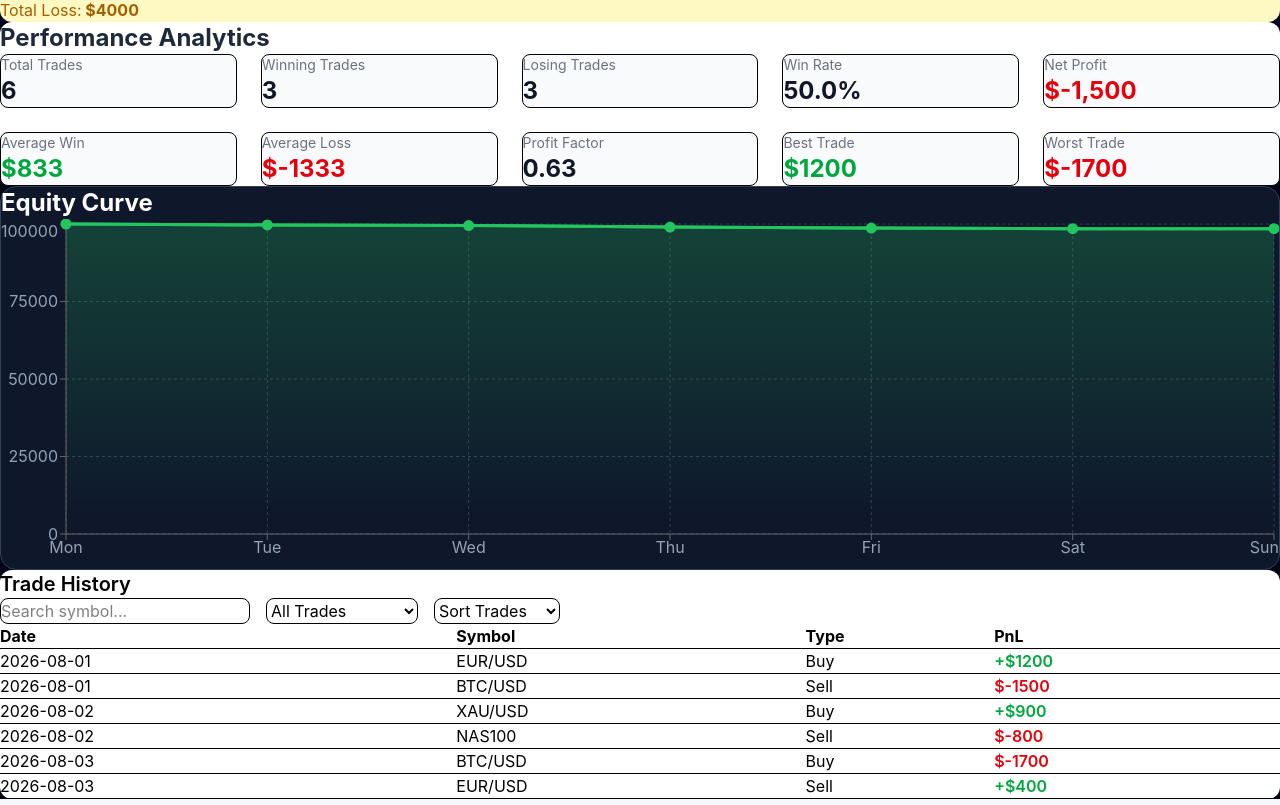
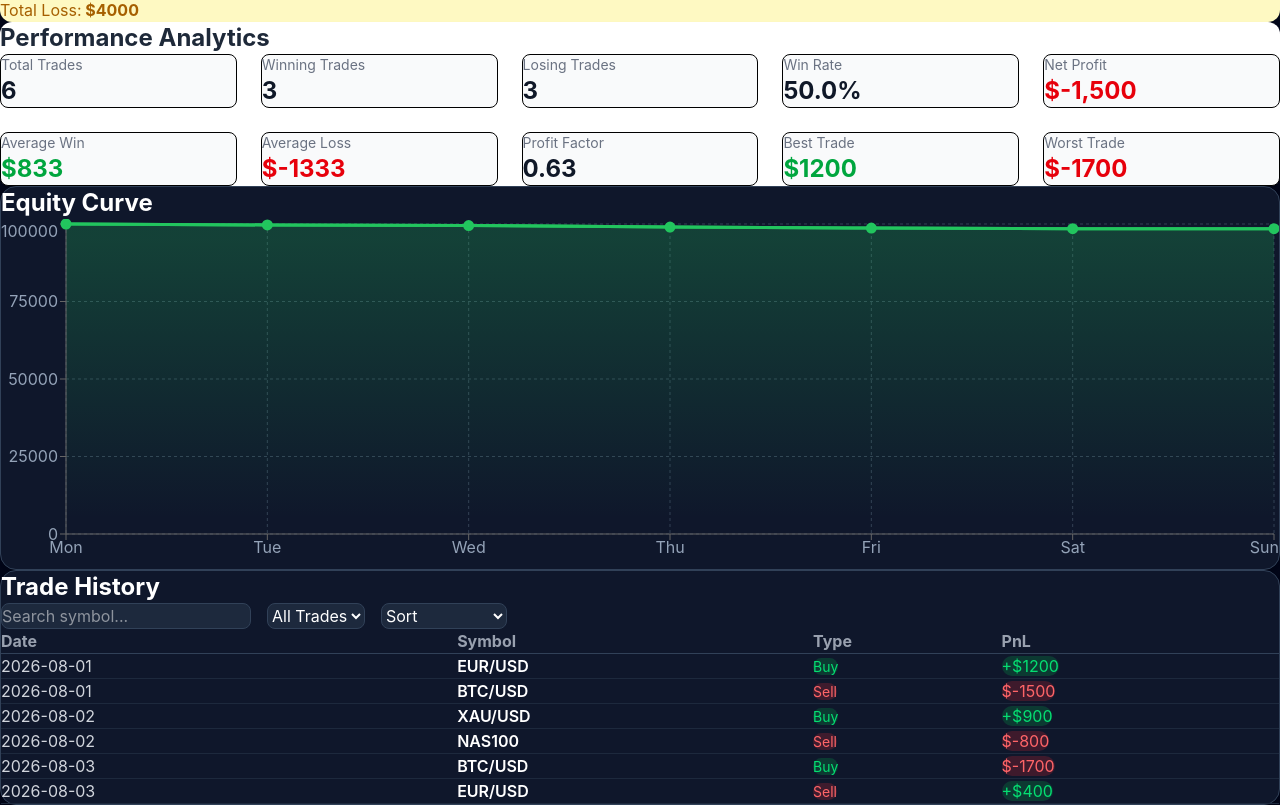
Before and after one commit to nehau072/Trading-risk-dashboard, a React (Vite) app: page / in a window 1280 px wide. Shown: the part 450-1255 px from the top of the page. Built offline with nearby package versions, Linux system fonts and the light colour scheme.

Commit message:
Upgrade trade table UI with dark theme and badges

```diff
--- a/src/components/Dashboard/TradeTable.jsx
+++ b/src/components/Dashboard/TradeTable.jsx
@@ -1,39 +1,45 @@
 import { useState } from "react";
 import trades from "../../data/trades";
 
-const TradeTable = () => {
+
+function TradeTable() {
 
   const [search, setSearch] = useState("");
   const [filter, setFilter] = useState("All");
   const [sort, setSort] = useState("default");
 
 
+
   const filteredTrades = trades
-    .filter((trade) => {
+    .filter((trade)=>{
 
-      const matchesSearch = trade.symbol
+      const searchMatch =
+        trade.symbol
           .toLowerCase()
           .includes(search.toLowerCase());
 
 
-      const matchesFilter =
+      const filterMatch =
         filter === "All" ||
         (filter === "Profit" && trade.pnl > 0) ||
         (filter === "Loss" && trade.pnl < 0);
 
 
-      return matchesSearch && matchesFilter;
+      return searchMatch && filterMatch;
 
     })
-    .sort((a, b) => {
 
-      if (sort === "profit") {
+    .sort((a,b)=>{
+
+      if(sort === "profit"){
         return b.pnl - a.pnl;
       }
 
-      if (sort === "loss") {
+
+      if(sort === "loss"){
         return a.pnl - b.pnl;
       }
+
 
       return 0;
 
@@ -41,13 +47,17 @@ const TradeTable = () => {
 
 
 
+
   return (
 
-    <div className="bg-white rounded-xl shadow-md p-6">
+    <div className="bg-slate-900 border border-slate-700 rounded-2xl shadow-lg p-6 mt-8">
 
-      <h2 className="text-xl font-semibold mb-5">
+
+      <h2 className="text-2xl font-bold text-white mb-6">
         Trade History
       </h2>
+
+
 
 
       {/* Controls */}
@@ -55,35 +65,62 @@ const TradeTable = () => {
       <div className="flex flex-wrap gap-4 mb-6">
 
 
-        {/* Search */}
+        <input
 
-        <input
           type="text"
+
           placeholder="Search symbol..."
+
           value={search}
+
           onChange={(e)=>setSearch(e.target.value)}
-          className="border rounded-lg px-3 py-2"
+
+          className="
+          bg-slate-800
+          border
+          border-slate-700
+          text-white
+          rounded-lg
+          px-4
+          py-2
+          outline-none
+          "
+
         />
 
 
-        {/* Filter */}
+
 
         <select
+
           value={filter}
+
           onChange={(e)=>setFilter(e.target.value)}
-          className="border rounded-lg px-3 py-2"
+
+          className="
+          bg-slate-800
+          border
+          border-slate-700
+          text-white
+          rounded-lg
+          px-4
+          py-2
+          "
+
         >
 
           <option value="All">
             All Trades
           </option>
 
+
           <option value="Profit">
-            Profitable Trades
+            Profitable
           </option>
 
+
           <option value="Loss">
-            Losing Trades
+            Losing
           </option>
 
 
@@ -91,21 +128,34 @@ const TradeTable = () => {
 
 
 
-        {/* Sort */}
 
         <select
+
           value={sort}
+
           onChange={(e)=>setSort(e.target.value)}
-          className="border rounded-lg px-3 py-2"
+
+          className="
+          bg-slate-800
+          border
+          border-slate-700
+          text-white
+          rounded-lg
+          px-4
+          py-2
+          "
+
         >
 
           <option value="default">
-            Sort Trades
+            Sort
           </option>
+
 
           <option value="profit">
             Highest Profit
           </option>
+
 
           <option value="loss">
             Biggest Loss
@@ -115,84 +165,154 @@ const TradeTable = () => {
         </select>
 
 
+
       </div>
+
+
+
 
 
 
       {/* Table */}
 
+
       <div className="overflow-x-auto">
+
 
         <table className="w-full text-left">
 
+
           <thead>
 
-            <tr className="border-b">
 
-              <th className="py-3">
+            <tr className="border-b border-slate-700 text-gray-400">
+
+
+              <th className="py-4">
                 Date
               </th>
+
 
               <th>
                 Symbol
               </th>
 
+
               <th>
                 Type
               </th>
+
 
               <th>
                 PnL
               </th>
 
+
             </tr>
 
+
           </thead>
+
+
 
 
 
           <tbody>
 
 
-            {filteredTrades.map((trade)=>(
+          {
+            filteredTrades.map((trade)=>(
+
 
               <tr
+
                 key={trade.id}
-                className="border-b hover:bg-gray-50"
+
+                className="
+                border-b
+                border-slate-800
+                hover:bg-slate-800
+                transition
+                "
+
               >
 
-                <td className="py-3">
+
+                <td className="py-4 text-gray-300">
+
                   {trade.date}
+
                 </td>
 
 
-                <td>
+
+
+                <td className="text-white font-semibold">
+
                   {trade.symbol}
+
                 </td>
 
 
+
+
+
                 <td>
+
+
+                  <span
+
+                    className={
+                      trade.type === "Buy"
+                      ?
+                      "bg-green-500/20 text-green-400 px-3 py-1 rounded-full text-sm"
+                      :
+                      "bg-red-500/20 text-red-400 px-3 py-1 rounded-full text-sm"
+                    }
+
+                  >
+
                     {trade.type}
+
+                  </span>
+
+
                 </td>
 
 
-                <td
+
+
+
+                <td>
+
+
+                  <span
+
                     className={
                       trade.pnl >= 0
-                    ? "text-green-600 font-semibold"
-                    : "text-red-600 font-semibold"
+                      ?
+                      "bg-green-500/20 text-green-400 px-3 py-1 rounded-full"
+                      :
+                      "bg-red-500/20 text-red-400 px-3 py-1 rounded-full"
                     }
+
                   >
 
                     {trade.pnl >= 0 ? "+" : ""}
                     ${trade.pnl}
 
+                  </span>
+
+
                 </td>
+
 
 
               </tr>
 
-            ))}
+
+            ))
+          }
 
 
 
@@ -205,22 +325,13 @@ const TradeTable = () => {
       </div>
 
 
-      {
-        filteredTrades.length === 0 && (
 
-          <p className="text-gray-500 text-center mt-5">
-            No trades found
-          </p>
+    </div>
 
-        )
+
+  );
+
 }
 
 
-    </div>
-
-  );
-
-};
-
-
 export default TradeTable;
```
Lines whose indentation alone changed are shown as unchanged.
